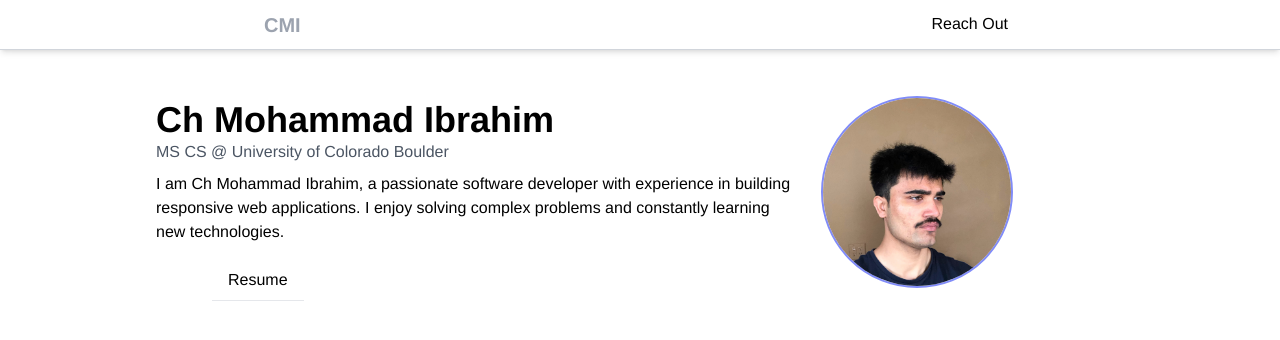
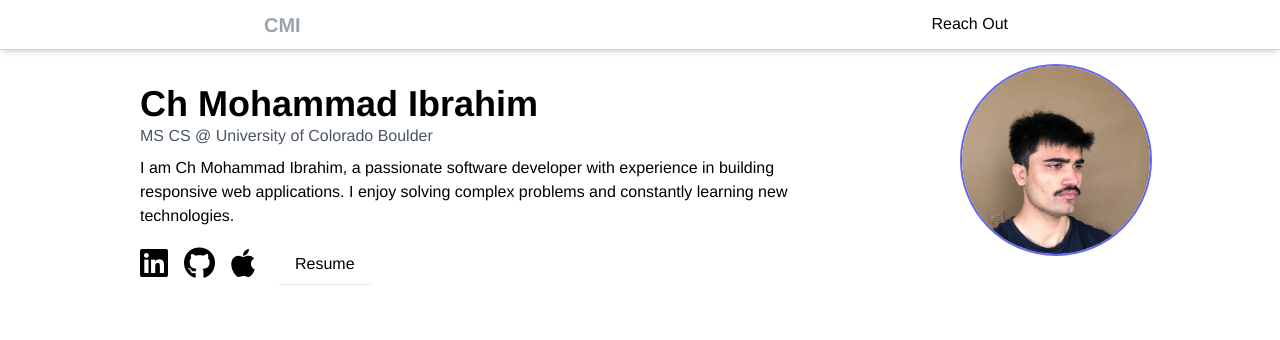
Before and after one commit to ibrhmch/myportfolio, a React (Create React App) app: page / in a window 1280 px wide. Shown: the top 340 px of the page. Built offline with nearby package versions, Linux system fonts and the light colour scheme.

Commit message:
Completed About me section design

```diff
--- a/public/index.html
+++ b/public/index.html
@@ -4,6 +4,8 @@
 <head>
   <meta charset="utf-8" />
   <link rel="icon" href="%PUBLIC_URL%/favicon.ico" />
+  <!-- Add this in the head of your index.html -->
+  <link rel="stylesheet" href="https://cdnjs.cloudflare.com/ajax/libs/font-awesome/6.0.0-beta3/css/all.min.css" />
   <meta name="viewport" content="width=device-width, initial-scale=1" />
   <meta name="theme-color" content="#000000" />
   <meta name="Ibrahim's Portfolio" content="Web site created using create-react-app" />
--- a/src/components/AboutMe/AboutMe.js
+++ b/src/components/AboutMe/AboutMe.js
@@ -4,7 +4,7 @@ import ProfilePicture from './ProfilePicture';
 
 const AboutMe = () => {
     return (
-        <div className="flex flex-col md:flex-row items-center md:items-start p-4">
+        <div className='flex justify-between'>
             <AboutDetails />
             <ProfilePicture />
         </div>
--- a/src/components/AboutMe/ProfilePicture.js
+++ b/src/components/AboutMe/ProfilePicture.js
@@ -2,12 +2,13 @@ import React from 'react';
 
 const ProfilePicture = () => {
     return (
-        <div className="flex-1 p-4">
+        <div className=''>
             <img
                 src={require('./profilepicture.jpg')}
                 alt="Profile"
-                className="rounded-full w-48 h-48 object-cover mx-auto md:mx-0 border-2 border-indigo-400"
+                className="rounded-full w-48 h-48 object-cover mx-auto md:mx-0 border-2 border-indigo-500"
             />
+
         </div>
     );
 };
--- a/src/index.css
+++ b/src/index.css
@@ -8,9 +8,6 @@ body {
     font-family: 'Helvetica', sans-serif;
     margin: 0;
     padding: 0;
-    display: flex;
-    justify-content: center;
-    align-items: center;
     min-height: 100vh;
     background-color: #ffffff;
     /* Light purplish-grey background */
```
